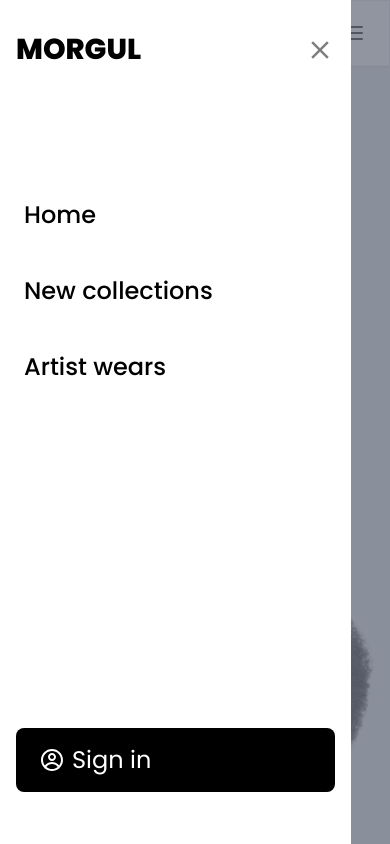
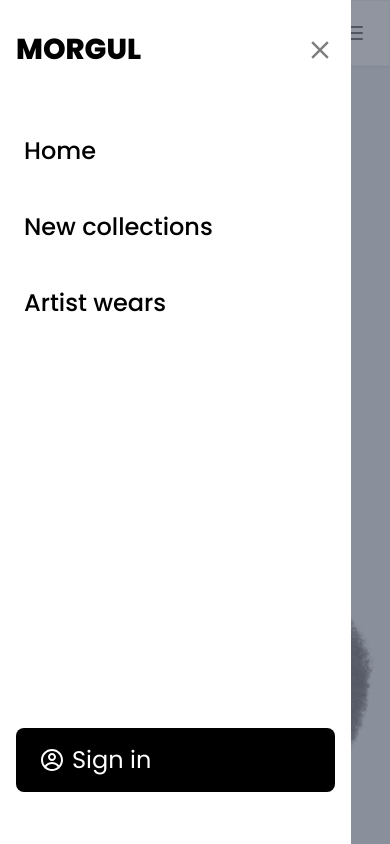
Before and after one commit to KeybladeSkai/Morgul, a React (Vite) app: page / in a window 390 px wide. Both pictures are taken after a click on the button 353 px from the left and 33 px from the top of the page. Shown: the top 844 px of the page. Built offline with nearby package versions, Linux system fonts and the light colour scheme; a web font is replaced by a local one.

Commit message:
new feature

```diff
--- a/src/components/Header/Header.jsx
+++ b/src/components/Header/Header.jsx
@@ -20,7 +20,7 @@ const Header = () => {
   }, [menu]);
 
   return (
-    <div className="z-[1000] w-[100vw] overflow-hidden px-6 border-[1px] border-b-slate-100 col-span-12 flex justify-between items-center text-black py-4 md:px-14 md:justify-around bg-white shadow">
+    <div className="relative z-[1000] w-[100vw] overflow-hidden px-6 border-[1px] border-b-slate-100 col-span-12 flex justify-between items-center text-black py-4 md:px-14 md:justify-around bg-white shadow">
       <Link to="/">
         <h1 className="text-2xl font-extrabold ">MORGUL</h1>
       </Link>
--- a/src/components/Header/SideBar.jsx
+++ b/src/components/Header/SideBar.jsx
@@ -4,16 +4,17 @@ import { Link } from "react-router-dom";
 
 const SideBar = ({ setMenu }) => {
   return (
-    <div className="fixed h-screen z-[1000] overflow-hidden ">
-      <div className="pointer-events-none fixed  inset-0 bg-gray-500 bg-opacity-75 transition-opacity duration-500 ease-in-out data-[closed]:opacity-0"></div>
+    <div className="fixed z-[1000] overflow-hidden">
+      <div className="pointer-events-none fixed inset-0 bg-gray-500 bg-opacity-75 transition-opacity duration-500 ease-in-out data-[closed]:opacity-0"></div>
 
       <div className="overflow-hidden fixed inset-0">
         <div
           className="
 
-    flex flex-col justify-between fixed  top-0 left-0 bg-white h-[100vh] min-w-[90vw] py-7 px-4"
+    flex flex-col justify-between fixed  top-0 left-0 bg-white
+   h-screen min-w-[90vw] py-7 px-4"
         >
-          <div className="over-hidden flex flex-col gap-28">
+          <div className="over-hidden flex flex-col gap-12">
             <div className="flex items-center justify-between">
               <h1 className="text-[1.8rem] font-extrabold">MORGUL</h1>
 
@@ -41,7 +42,8 @@ const SideBar = ({ setMenu }) => {
               </li>
             </ul>
           </div>
-          <button className="mb-6 text-xl bg-black text-white  py-4 px-6 rounded-lg flex items-center gap-2">
+
+          <button className="mt-auto mb-6 text-xl bg-black text-white  py-4 px-6 rounded-lg flex items-center gap-2">
             <CgProfile className="text-2xl" />
             <h1 className="text-2xl">Sign in</h1>
           </button>
```
